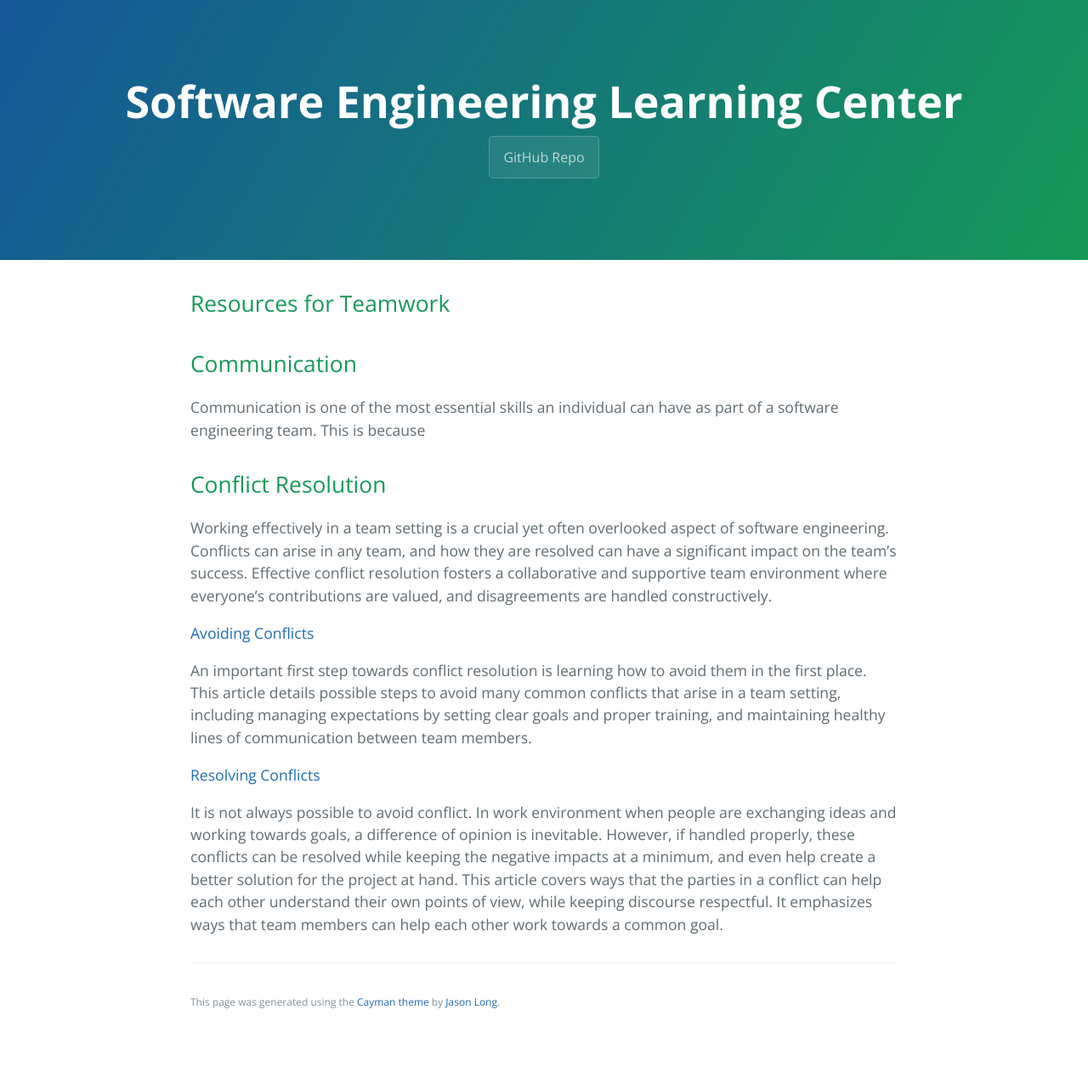
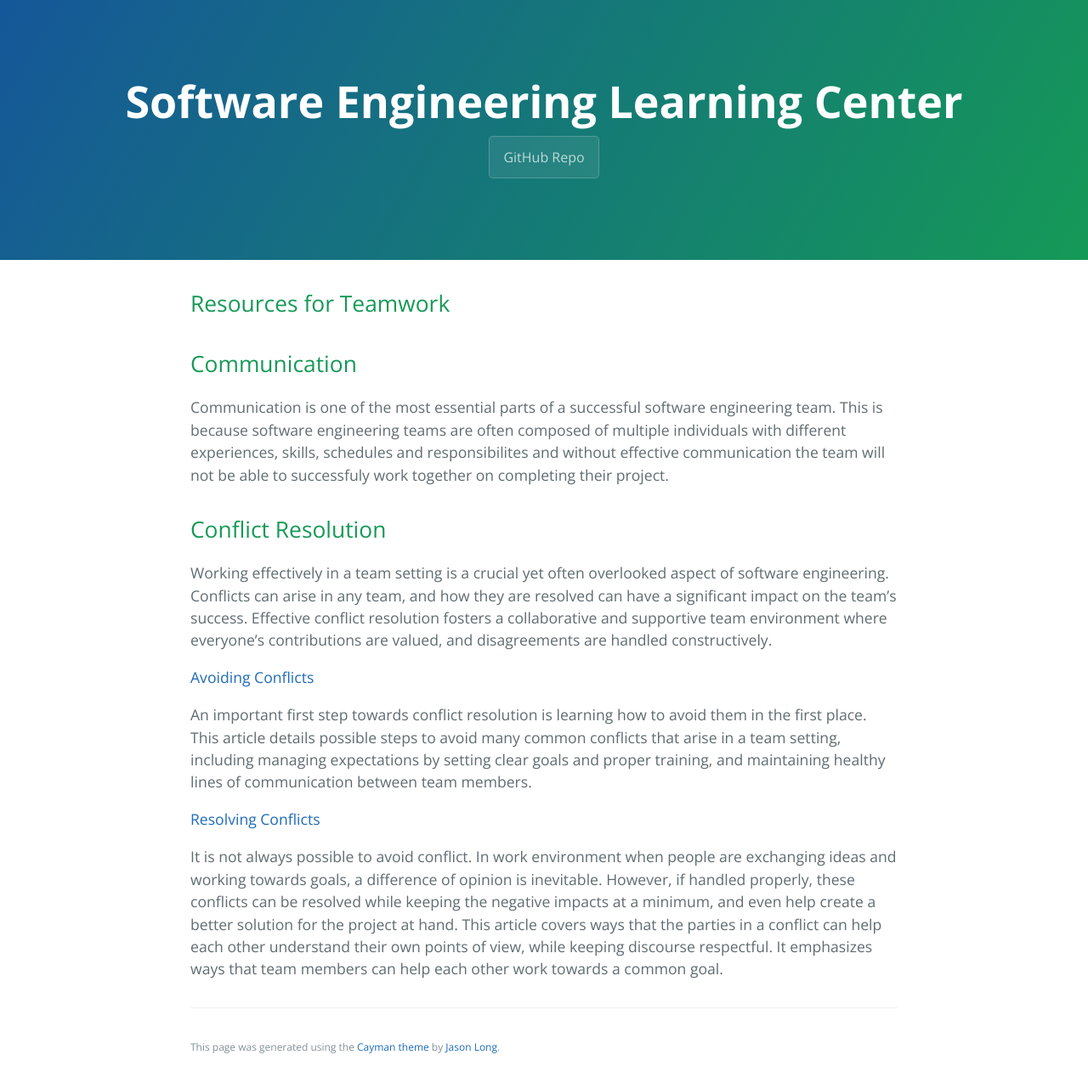
Before and after one commit to learning-software-engineering/learning-software-engineering.github.io, a Jekyll site: the page built from Topics/Teamwork.md, in a window 1280 px wide. Shown: the whole page at 85% size. Built offline with Jekyll 4.4.1, drawn with Linux system fonts in a browser that asks for light colours; our own code applies the rules of GitHub Pages for plain Markdown files; before the commit the page ends 1222 px from its top, so only the background shows below that.

Commit message:
Update Teamwork.md

```diff
--- a/Topics/Teamwork.md
+++ b/Topics/Teamwork.md
@@ -2,7 +2,10 @@
 
 ## Communication
 
-Communication is one of the most essential skills an individual can have as part of a software engineering team. This is because
+Communication is one of the most essential parts of a successful software engineering team. This is because software engineering teams are often composed of multiple individuals with different experiences, skills, schedules and responsibilites and without effective communication the team will not be able to successfuly work together on completing their project.
+
+
+
 
 ## Conflict Resolution
 
```
